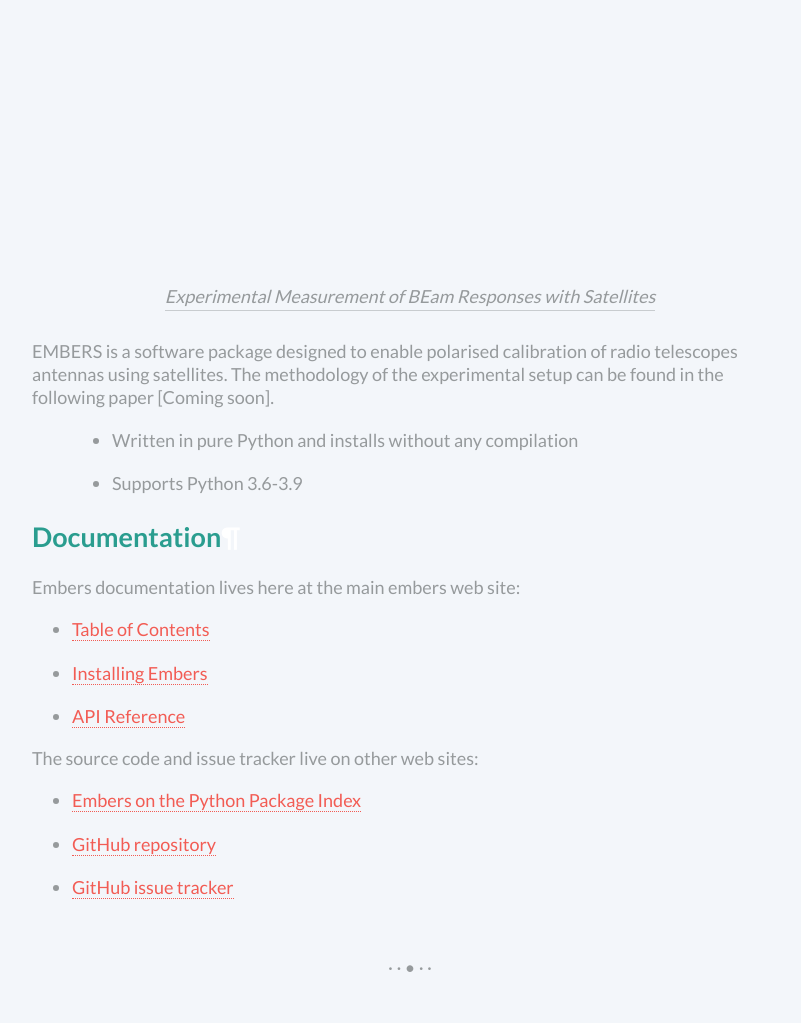
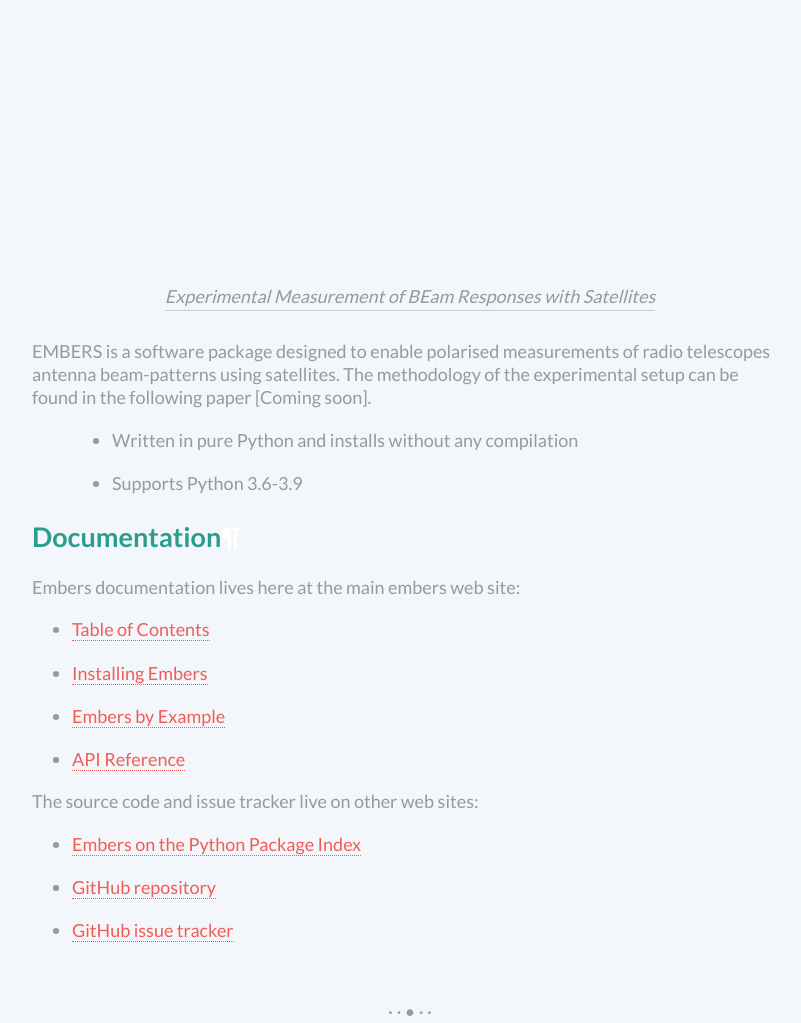
Before and after one commit to amanchokshi/EMBERS, a Sphinx documentation site: the page built from docs/index.rst, in a window 1280 px wide. Shown: the whole page, without its empty margins (230-1031 px from the left). Built offline with Sphinx 7.4.7, drawn with Linux system fonts in a browser that asks for light colours; before the commit the page ends 980 px from its top, so only the background shows below that.

Commit message:
Added Embers by Example to sphinx docs

```diff
--- /dev/null
+++ b/docs/embersbyexample.rst
@@ -0,0 +1,4 @@
+
+===================
+ Embers by Example
+===================
--- a/docs/index.rst
+++ b/docs/index.rst
@@ -10,7 +10,7 @@
 
    *Experimental Measurement of BEam Responses with Satellites*
 
-EMBERS is a software package designed to enable polarised calibration of radio telescopes antennas using satellites. The methodology of the experimental setup can be found in the following paper [Coming soon].
+EMBERS is a software package designed to enable polarised measurements of radio telescopes antenna beam-patterns using satellites. The methodology of the experimental setup can be found in the following paper [Coming soon].
 
     - Written in pure Python and installs without any compilation
     - Supports Python 3.6-3.9
--- a/docs/toc.rst
+++ b/docs/toc.rst
@@ -10,6 +10,7 @@
    :maxdepth: 2
 
    installation
+   embersbyexample
    api
    api-rf_tools
    api-sat_utils
```
Also changed, not shown: other parts of docs/index.rst (+1 -0 lines).
